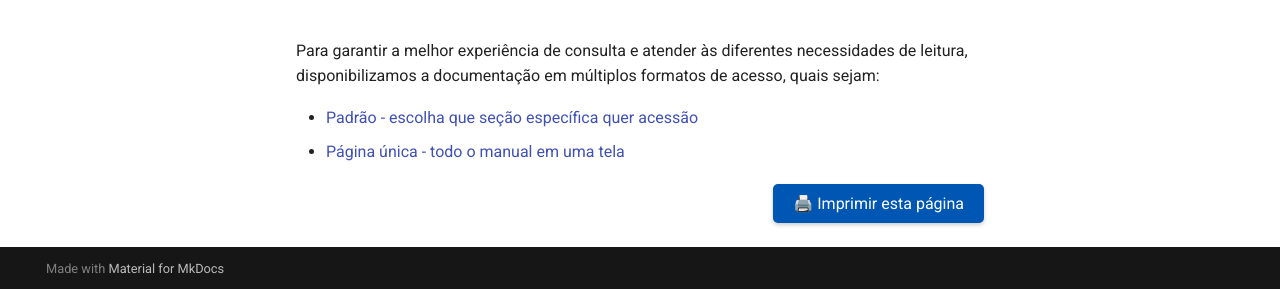
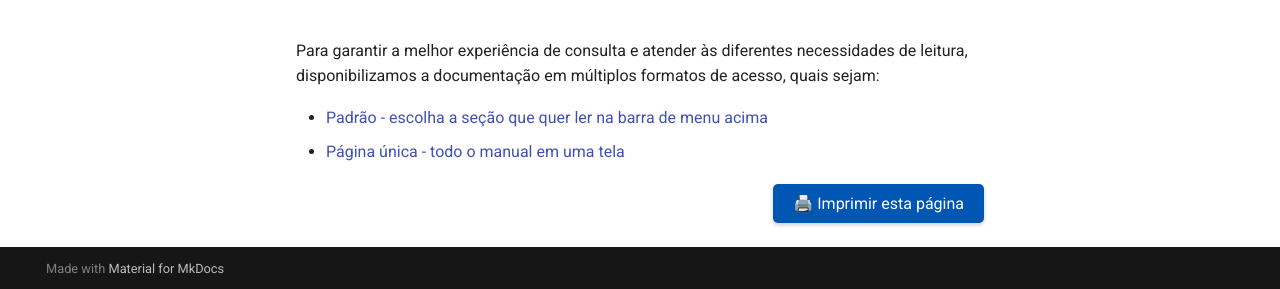
Before and after one commit to emilix10-bit/convocacao-de-remanescentes-fornecedor-material, an MkDocs documentation site: the page built from docs/index.md, in a window 1280 px wide. Shown: the part 621-910 px from the top of the page. Built offline with MkDocs 1.6.1 and Material for MkDocs 9.7.7, drawn with Linux system fonts in a browser that asks for light colours.

Commit message:
Update documentation link description for clarity

```diff
--- a/docs/index.md
+++ b/docs/index.md
@@ -20,7 +20,7 @@ Utilize o Compras.gov.br para participar de uma convocação de remanescentes em
 
 Para garantir a melhor experiência de consulta e atender às diferentes necessidades de leitura, disponibilizamos a documentação em múltiplos formatos de acesso, quais sejam:
 
-* [Padrão - escolha que seção específica quer acessão](./)
+* [Padrão - escolha a seção que quer ler na barra de menu acima](./)
 * [Página única - todo o manual em uma tela](versao-impressao.md)
 
 <div style="text-align: right; margin: 20px 0;">
```
